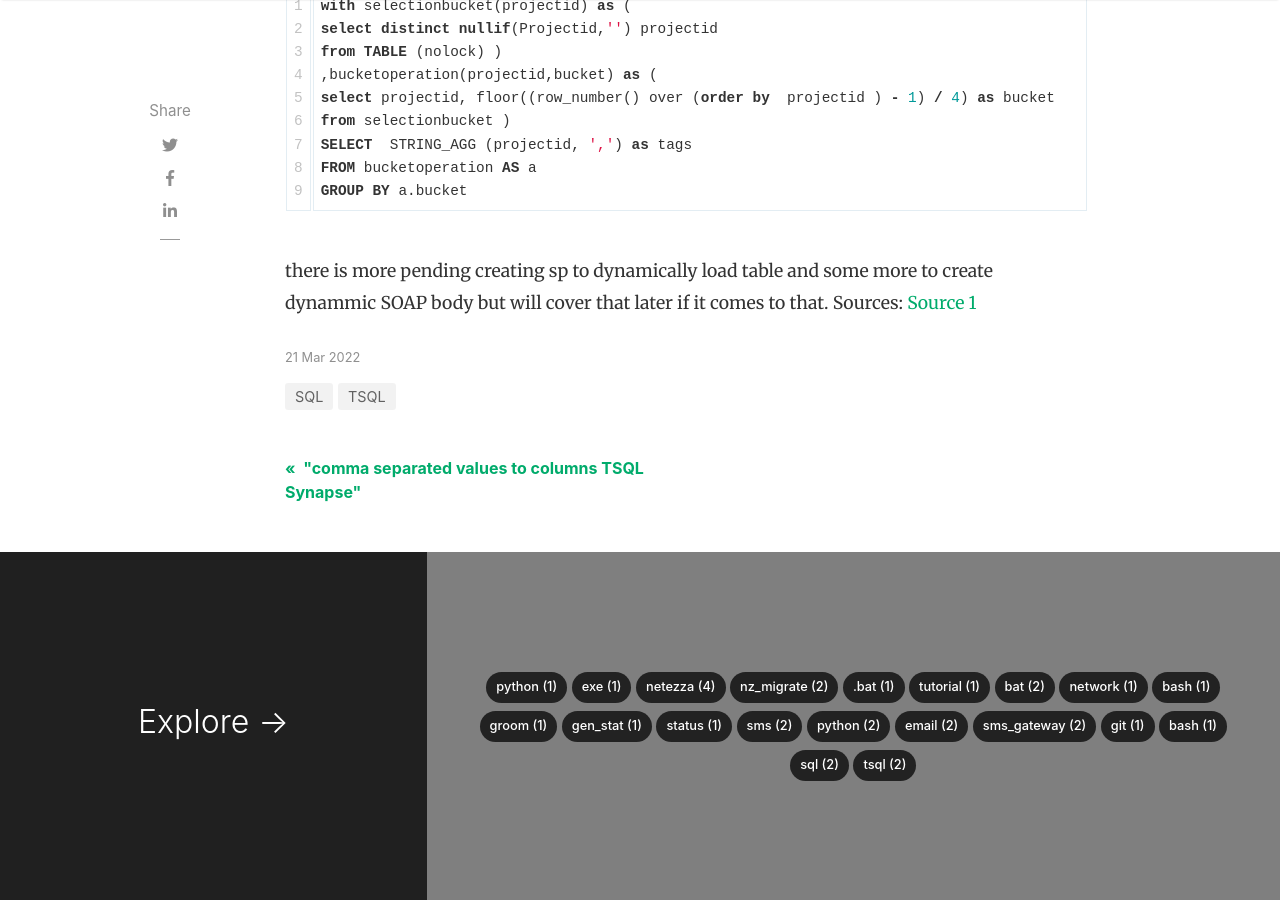
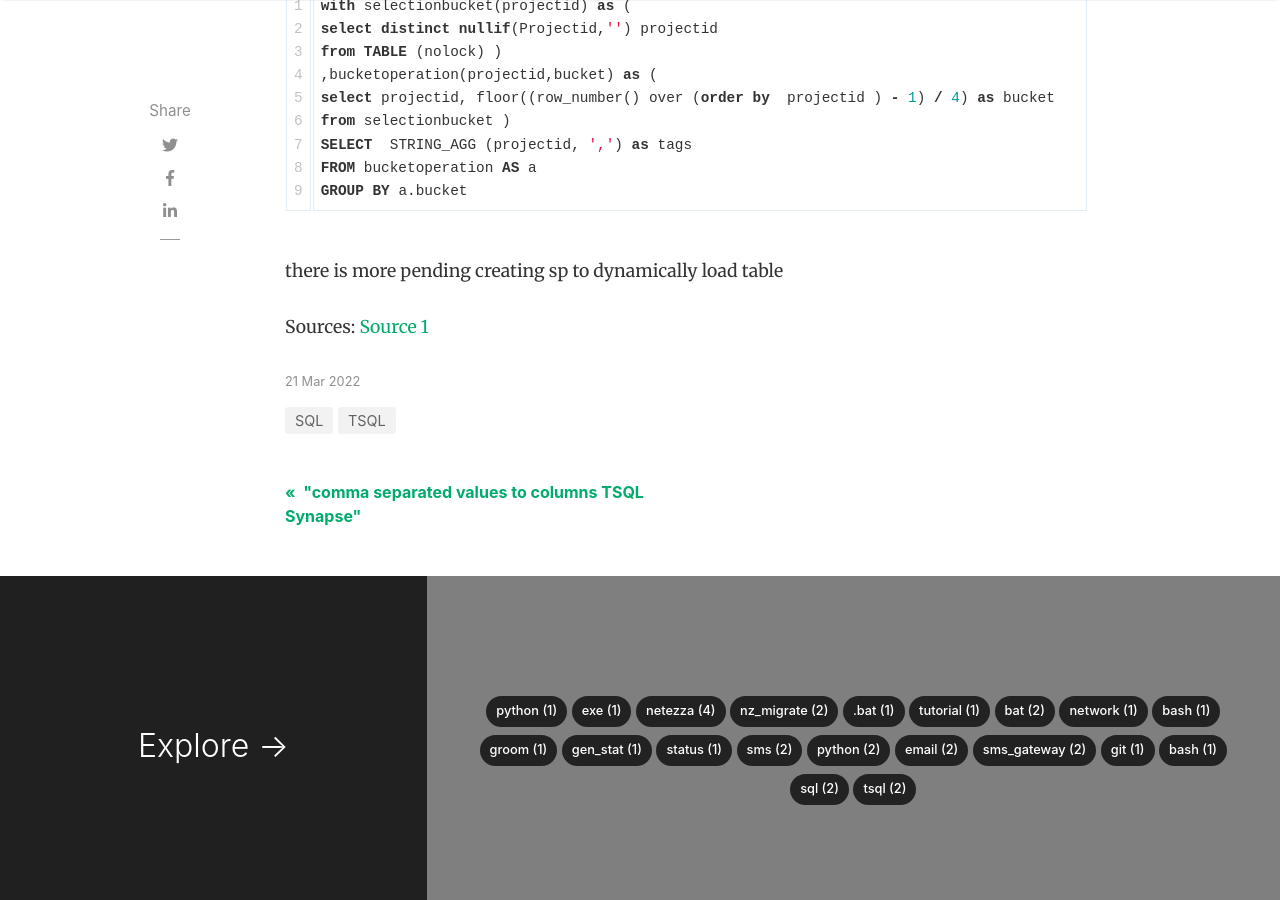
Before and after one commit to ashish-choudhari/weblog, a Jekyll site: the page built from _posts/2022-03-21-createing-CSV-row-buckets-of-n-rows.md, in a window 1280 px wide and 900 px high, scrolled down 1185 px. Built offline with Jekyll 4.4.1, drawn with Linux system fonts in a browser that asks for light colours; nearby versions of some CDN libraries; comment, search, counter and statistics services are not loaded.

Commit message:
made changes

```diff
--- a/_posts/2022-03-21-createing-CSV-row-buckets-of-n-rows.md
+++ b/_posts/2022-03-21-createing-CSV-row-buckets-of-n-rows.md
@@ -27,6 +27,8 @@
 GROUP BY a.bucket
 ~~~
 
-there is more pending creating sp to dynamically load table and some more to create dynammic SOAP body but will cover that later if it comes to that.
+there is more pending creating sp to dynamically load table
+
+
 Sources:
 [Source 1](https://asktom.oracle.com/pls/apex/f%3Fp%3D100:11:0::::P11_QUESTION_ID:9543894900346291667/)
```
